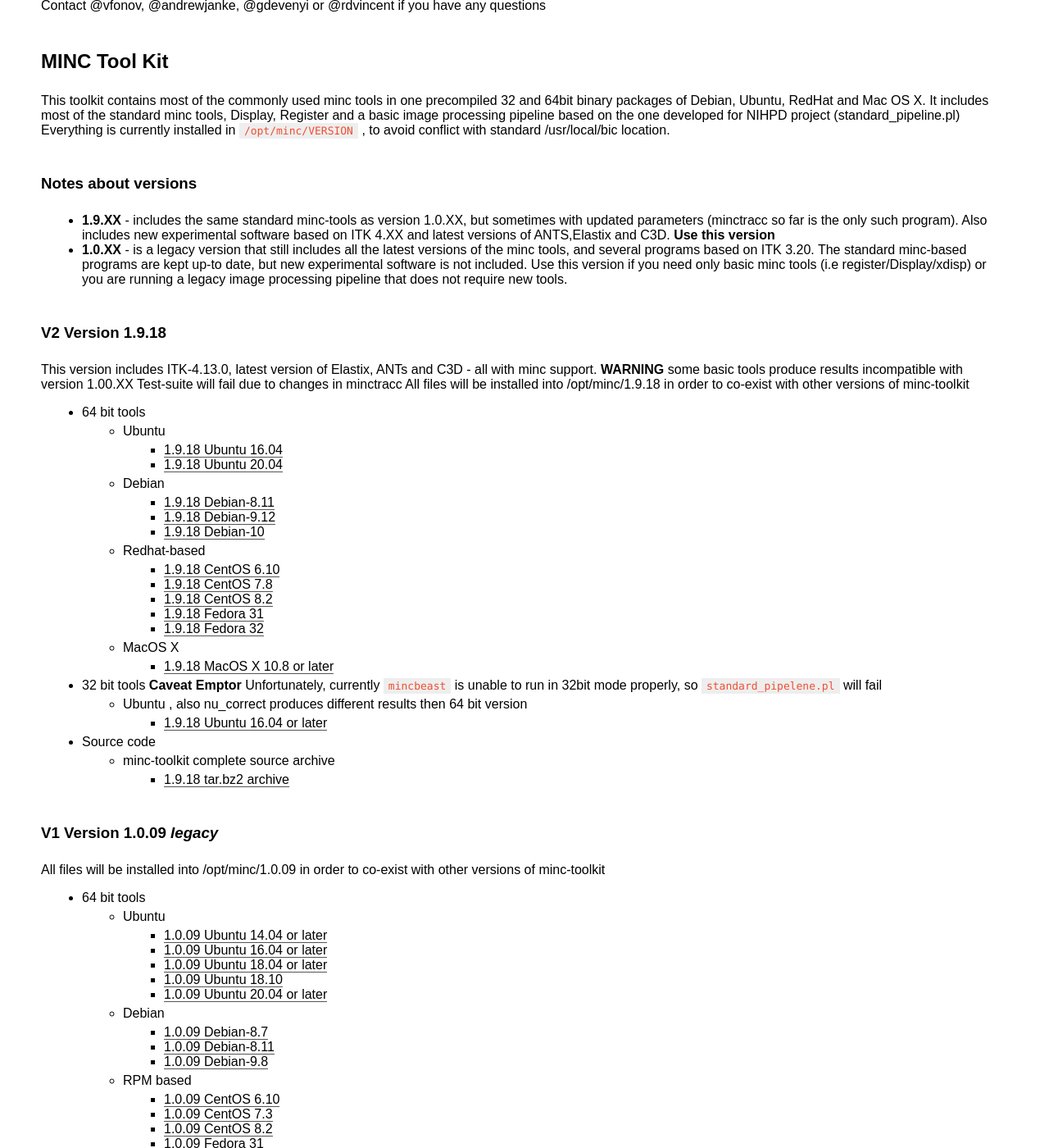
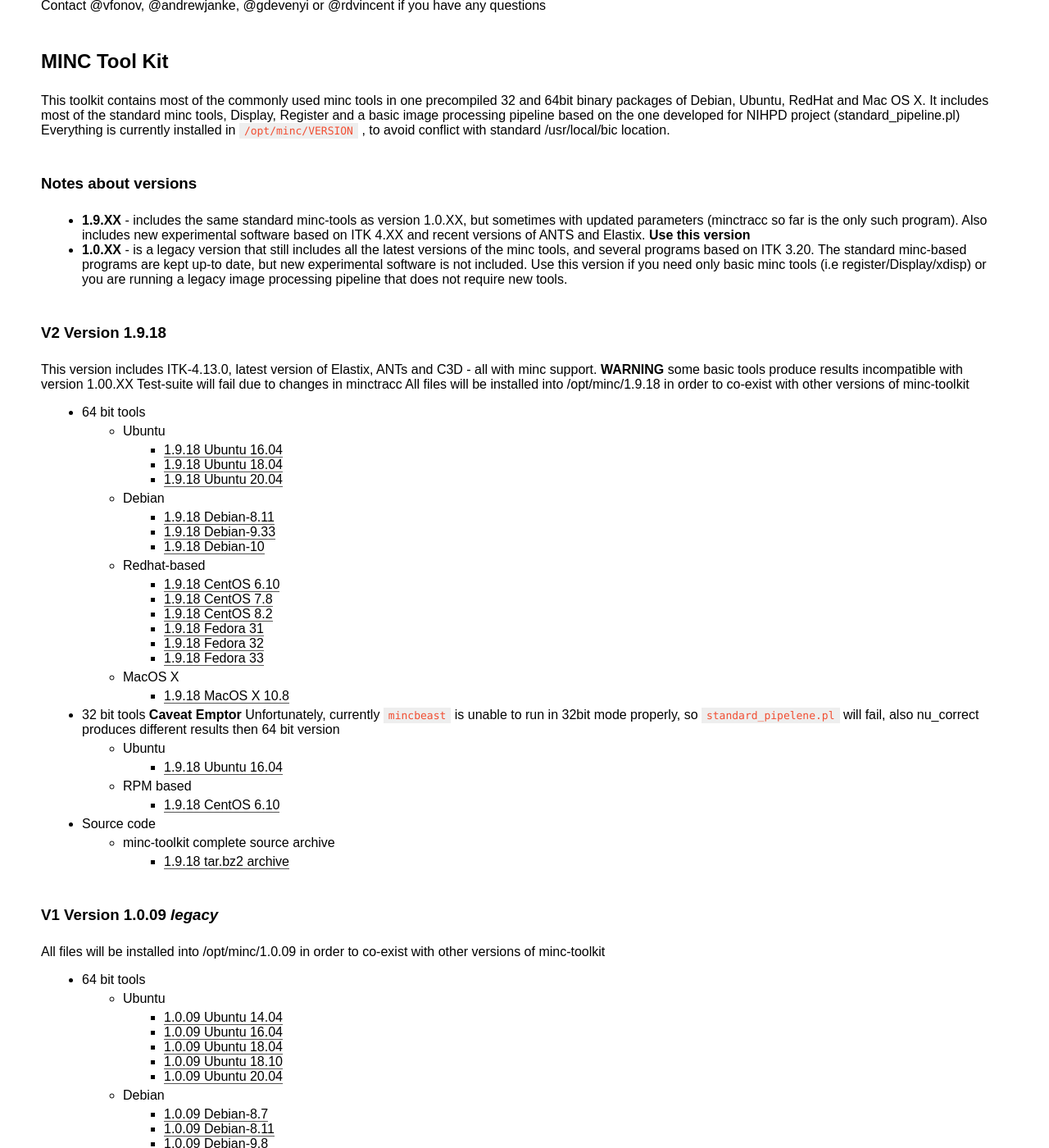
Before and after one commit to BIC-MNI/BIC-MNI.github.io, a Jekyll site: the page built from index.md, in a window 1280 px wide and 1400 px high, scrolled down 750 px. Shown: the whole window at 82% size. Built offline with Jekyll 4.4.1, drawn with Linux system fonts in a browser that asks for light colours; some web fonts are replaced; some of the changed text lies outside the part shown.

Commit message:
More packages, typos

```diff
--- a/index.md
+++ b/index.md
@@ -37,7 +37,7 @@
 
 ### Notes about versions
 * **1.9.XX** - includes the same standard minc-tools as version 1.0.XX, but sometimes with updated parameters (minctracc so far is the only such program).
-  Also includes new experimental software based on ITK 4.XX and latest versions of ANTS,Elastix and C3D.
+  Also includes new experimental software based on ITK 4.XX and recent versions of ANTS and Elastix.
   **Use this version**
 * **1.0.XX** - is a legacy version that still includes all the latest versions of the minc tools, and several programs based on ITK 3.20.
   The standard minc-based programs are kept up-to date, but new experimental software is not included. Use this version if you need
@@ -50,10 +50,11 @@
 * 64 bit tools
   * Ubuntu
     * [1.9.18 Ubuntu 16.04](http://packages.bic.mni.mcgill.ca/minc-toolkit/Debian/minc-toolkit-1.9.18-20200813-Ubuntu_16.04-x86_64.deb)
+    * [1.9.18 Ubuntu 18.04](http://packages.bic.mni.mcgill.ca/minc-toolkit/Debian/minc-toolkit-1.9.18-20200813-Ubuntu_18.04-x86_64.deb)
     * [1.9.18 Ubuntu 20.04](http://packages.bic.mni.mcgill.ca/minc-toolkit/Debian/minc-toolkit-1.9.18-20200813-Ubuntu_20.04-x86_64.deb)
   * Debian
     * [1.9.18 Debian-8.11](http://packages.bic.mni.mcgill.ca/minc-toolkit/Debian/minc-toolkit-1.9.18-20200813-Debian_8.11-x86_64.deb)
-    * [1.9.18 Debian-9.12](http://packages.bic.mni.mcgill.ca/minc-toolkit/Debian/minc-toolkit-1.9.18-20200813-Debian_9.12-x86_64.deb)
+    * [1.9.18 Debian-9.33](http://packages.bic.mni.mcgill.ca/minc-toolkit/Debian/minc-toolkit-1.9.18-20200813-Debian_9.13-x86_64.deb)
     * [1.9.18 Debian-10](http://packages.bic.mni.mcgill.ca/minc-toolkit/Debian/minc-toolkit-1.9.18-20200813-Debian_10-x86_64.deb)
   * Redhat-based
     * [1.9.18 CentOS 6.10](http://packages.bic.mni.mcgill.ca/minc-toolkit/RPM/minc-toolkit-1.9.18-20200813-CentOS_6.10-x86_64.rpm)
@@ -61,11 +62,14 @@
     * [1.9.18 CentOS 8.2](http://packages.bic.mni.mcgill.ca/minc-toolkit/RPM/minc-toolkit-1.9.18-20200813-CentOS_8.2.2004-x86_64.rpm)
     * [1.9.18 Fedora 31](http://packages.bic.mni.mcgill.ca/minc-toolkit/RPM/minc-toolkit-1.9.18-20200813-Fedora_31-x86_64.rpm)
     * [1.9.18 Fedora 32](http://packages.bic.mni.mcgill.ca/minc-toolkit/RPM/minc-toolkit-1.9.18-20200813-Fedora_32-x86_64.rpm)
+    * [1.9.18 Fedora 33](http://packages.bic.mni.mcgill.ca/minc-toolkit/RPM/minc-toolkit-1.9.18-20200813-Fedora_33-x86_64.rpm)
   * MacOS X
-    * [1.9.18 MacOS X 10.8 or later](http://packages.bic.mni.mcgill.ca/minc-toolkit/MacOSX/minc-toolkit-1.9.18-20200825-Darwin-10.9-x86_64.dmg)
-* 32 bit tools **Caveat Emptor** Unfortunately, currently `mincbeast` is unable to run in 32bit mode properly, so `standard_pipelene.pl` will fail
-  * Ubuntu , also nu_correct produces different results then 64 bit version
-    * [1.9.18 Ubuntu 16.04 or later](http://packages.bic.mni.mcgill.ca/minc-toolkit/Debian/minc-toolkit-1.9.18-20200813-Ubuntu_16.04-i686.deb)
+    * [1.9.18 MacOS X 10.8](http://packages.bic.mni.mcgill.ca/minc-toolkit/MacOSX/minc-toolkit-1.9.18-20200825-Darwin-10.9-x86_64.dmg)
+* 32 bit tools **Caveat Emptor** Unfortunately, currently `mincbeast` is unable to run in 32bit mode properly, so `standard_pipelene.pl` will fail, also nu_correct produces different results then 64 bit version
+  * Ubuntu
+    * [1.9.18 Ubuntu 16.04](http://packages.bic.mni.mcgill.ca/minc-toolkit/Debian/minc-toolkit-1.9.18-20200813-Ubuntu_16.04-i686.deb)
+  * RPM based
+    * [1.9.18 CentOS 6.10](http://packages.bic.mni.mcgill.ca/minc-toolkit/RPM/minc-toolkit-1.9.18-20200813-CentOS_6.10-i686.rpm)
 * Source code
   * minc-toolkit complete source archive
     * [1.9.18 tar.bz2 archive](http://packages.bic.mni.mcgill.ca/minc-toolkit/minc-toolkit-v2-1.9.18.tar.bz2)
@@ -74,15 +78,16 @@
 All files will be installed into /opt/minc/1.0.09 in order to co-exist with other versions of minc-toolkit
 * 64 bit tools
   * Ubuntu
-    * [1.0.09 Ubuntu 14.04 or later](http://packages.bic.mni.mcgill.ca/minc-toolkit/Debian/minc-toolkit-1.0.09-20170529-Ubuntu_14.04-x86_64.deb)
-    * [1.0.09 Ubuntu 16.04 or later](http://packages.bic.mni.mcgill.ca/minc-toolkit/Debian/minc-toolkit-1.0.09-20170529-Ubuntu_16.04-x86_64.deb)
-    * [1.0.09 Ubuntu 18.04 or later](http://packages.bic.mni.mcgill.ca/minc-toolkit/Debian/minc-toolkit-1.0.09-20170529-Ubuntu_18.04-x86_64.deb)
+    * [1.0.09 Ubuntu 14.04](http://packages.bic.mni.mcgill.ca/minc-toolkit/Debian/minc-toolkit-1.0.09-20170529-Ubuntu_14.04-x86_64.deb)
+    * [1.0.09 Ubuntu 16.04](http://packages.bic.mni.mcgill.ca/minc-toolkit/Debian/minc-toolkit-1.0.09-20170529-Ubuntu_16.04-x86_64.deb)
+    * [1.0.09 Ubuntu 18.04](http://packages.bic.mni.mcgill.ca/minc-toolkit/Debian/minc-toolkit-1.0.09-20170529-Ubuntu_18.04-x86_64.deb)
     * [1.0.09 Ubuntu 18.10](https://packages.bic.mni.mcgill.ca/minc-toolkit/Debian/minc-toolkit-1.0.09-20170529-Ubuntu_18.10-x86_64.deb)
-    * [1.0.09 Ubuntu 20.04 or later](http://packages.bic.mni.mcgill.ca/minc-toolkit/Debian/minc-toolkit-1.0.09-20170529-Ubuntu_20.04-x86_64.deb)
+    * [1.0.09 Ubuntu 20.04](http://packages.bic.mni.mcgill.ca/minc-toolkit/Debian/minc-toolkit-1.0.09-20170529-Ubuntu_20.04-x86_64.deb)
   * Debian
     * [1.0.09 Debian-8.7](http://packages.bic.mni.mcgill.ca/minc-toolkit/Debian/minc-toolkit-1.0.09-20170529-Debian_8.7-x86_64.deb)
     * [1.0.09 Debian-8.11](http://packages.bic.mni.mcgill.ca/minc-toolkit/Debian/minc-toolkit-1.0.09-20170529-Debian_8.11-x86_64.deb)
     * [1.0.09 Debian-9.8](http://packages.bic.mni.mcgill.ca/minc-toolkit/Debian/minc-toolkit-1.0.09-20170529-Debian_9.8-x86_64.deb)
+    * [1.0.09 Debian-9.13](http://packages.bic.mni.mcgill.ca/minc-toolkit/Debian/minc-toolkit-1.0.09-20170529-Debian_9.13-x86_64.deb)
   * RPM based
     * [1.0.09 CentOS 6.10](http://packages.bic.mni.mcgill.ca/minc-toolkit/RPM/minc-toolkit-1.0.09-20170529-CentOS_6.10-x86_64.rpm)
     * [1.0.09 CentOS 7.3](http://packages.bic.mni.mcgill.ca/minc-toolkit/RPM/minc-toolkit-1.0.09-20170529-CentOS_7.3.1611-x86_64.rpm)
@@ -93,7 +98,7 @@
     * [1.0.09 MacOS X 10.8](http://packages.bic.mni.mcgill.ca/minc-toolkit/MacOSX/minc-toolkit-1.0.09-20170529-Darwin-10.8-x86_64.dmg)
 * 32 bit tools **Caveat Emptor** Unfortunately, currently `mincbeast` is unable to run in 32bit mode properly, so `standard_pipelene.pl` will fail (and the test-suite will also fail).
   * Ubuntu
-    * [1.0.09 Ubuntu 16.04 or later](https://packages.bic.mni.mcgill.ca/minc-toolkit/Debian/minc-toolkit-1.0.09-20170529-Ubuntu_16.04-i686.deb)
+    * [1.0.09 Ubuntu 16.04](https://packages.bic.mni.mcgill.ca/minc-toolkit/Debian/minc-toolkit-1.0.09-20170529-Ubuntu_16.04-i686.deb)
   * RPM based
     * [1.0.09 CentOS 6.10](https://packages.bic.mni.mcgill.ca/minc-toolkit/RPM/minc-toolkit-1.0.09-20170529-CentOS_6.10-i686.rpm)
 * Source code
@@ -177,5 +182,5 @@
 
 ### ITK-SNAP 3.2
 * MacOS X
-  * [MacOS X 10.7 or later](http://packages.bic.mni.mcgill.ca/minc-toolkit/third-party/itksnap-3.4.0-20151130-MacOS-x86_64-qt4.dmg) - QT 4 version (doesn't support retina display)
-  * [MacOS X 10.11 or later](http://packages.bic.mni.mcgill.ca/minc-toolkit/third-party/itksnap-3.4.0-20151130-MacOS-10.11-x86_64-qt5.dmg) - QT 5 version
+  * [MacOS X 10.7](http://packages.bic.mni.mcgill.ca/minc-toolkit/third-party/itksnap-3.4.0-20151130-MacOS-x86_64-qt4.dmg) - QT 4 version (doesn't support retina display)
+  * [MacOS X 10.11](http://packages.bic.mni.mcgill.ca/minc-toolkit/third-party/itksnap-3.4.0-20151130-MacOS-10.11-x86_64-qt5.dmg) - QT 5 version
```
Also changed, not shown: other parts of index.md (+4 -4 lines).
